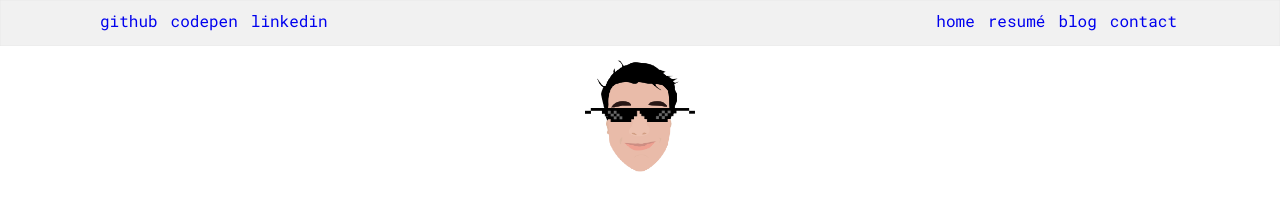
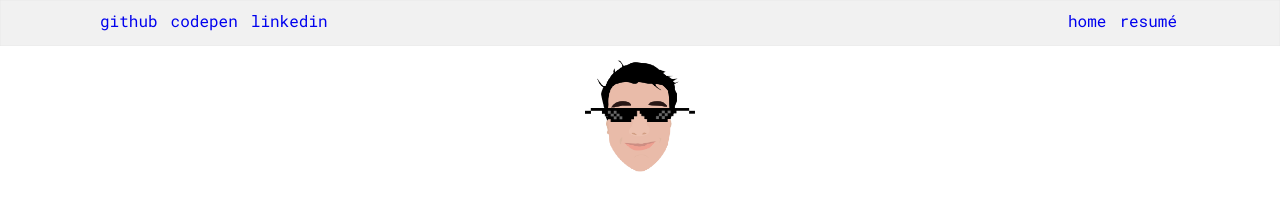
Before and after one commit to mackness/mackness.github.io, a Jekyll site: the page index.html, which Jekyll copies as it is, in a window 1280 px wide and 900 px high. Shown: the top 204 px of the window. Built offline with Jekyll 4.4.1, drawn with Linux system fonts in a browser that asks for light colours.

Commit message:
remove blog and contact

```diff
--- a/index.html
+++ b/index.html
@@ -16,8 +16,8 @@
 		<ul class="nav__menu nav__menu--right">
 			<li class="nav__menu__item"><a class="nav__menu__anchor" href="/">home</a></li>
 			<li class="nav__menu__item"><a class="nav__menu__anchor" href="/resume">resum&eacute;</a></li>
-			<li class="nav__menu__item"><a class="nav__menu__anchor" href="/blog">blog</a></li>
-			<li class="nav__menu__item"><a class="nav__menu__anchor" href="/contact">contact</a></li>
+<!-- 			<li class="nav__menu__item"><a class="nav__menu__anchor" href="/blog">blog</a></li>
+			<li class="nav__menu__item"><a class="nav__menu__anchor" href="/contact">contact</a></li> -->
 		</ul>
 	</div>
 </nav>
```
Also changed, not shown: 3 other files.
